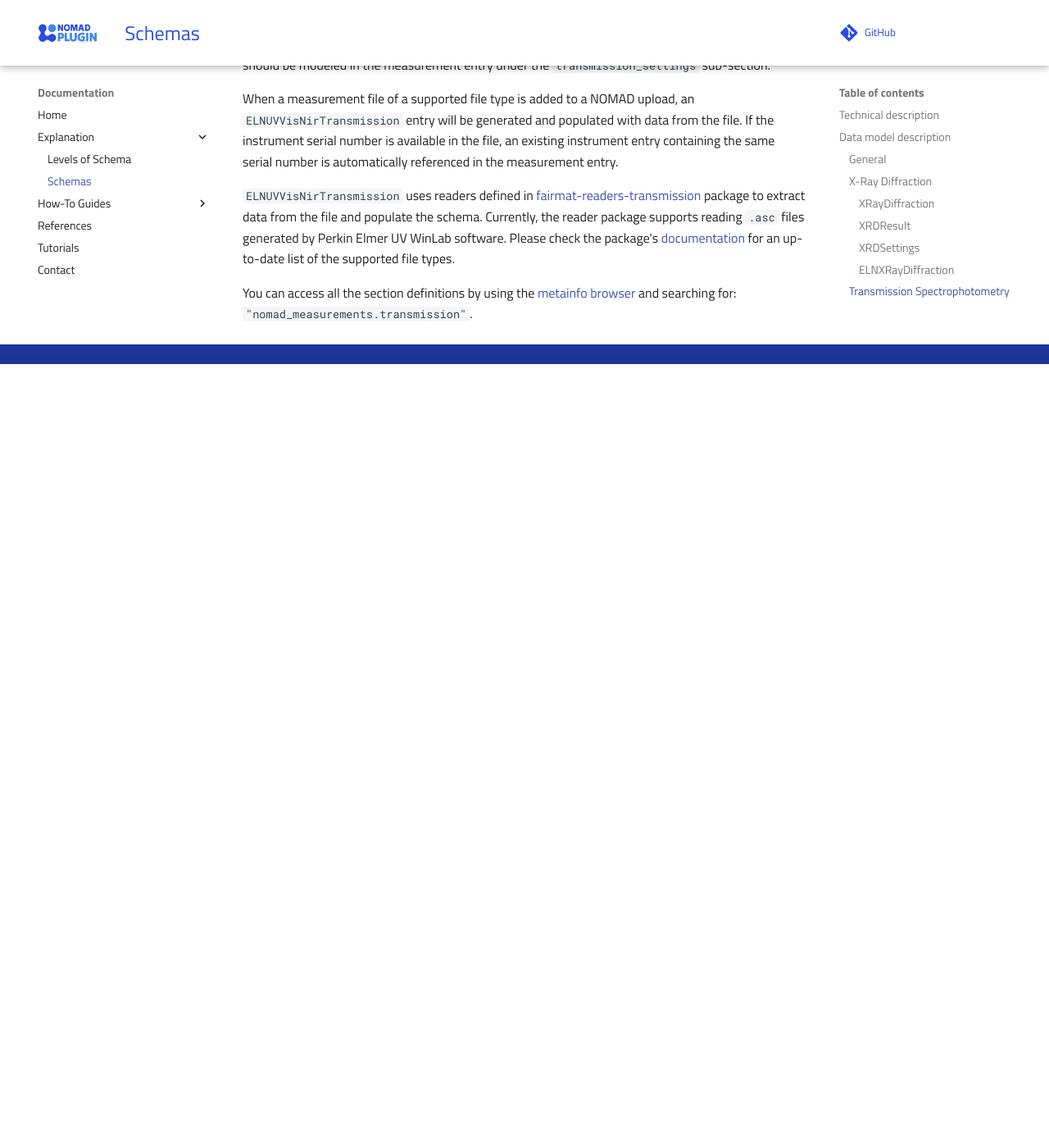
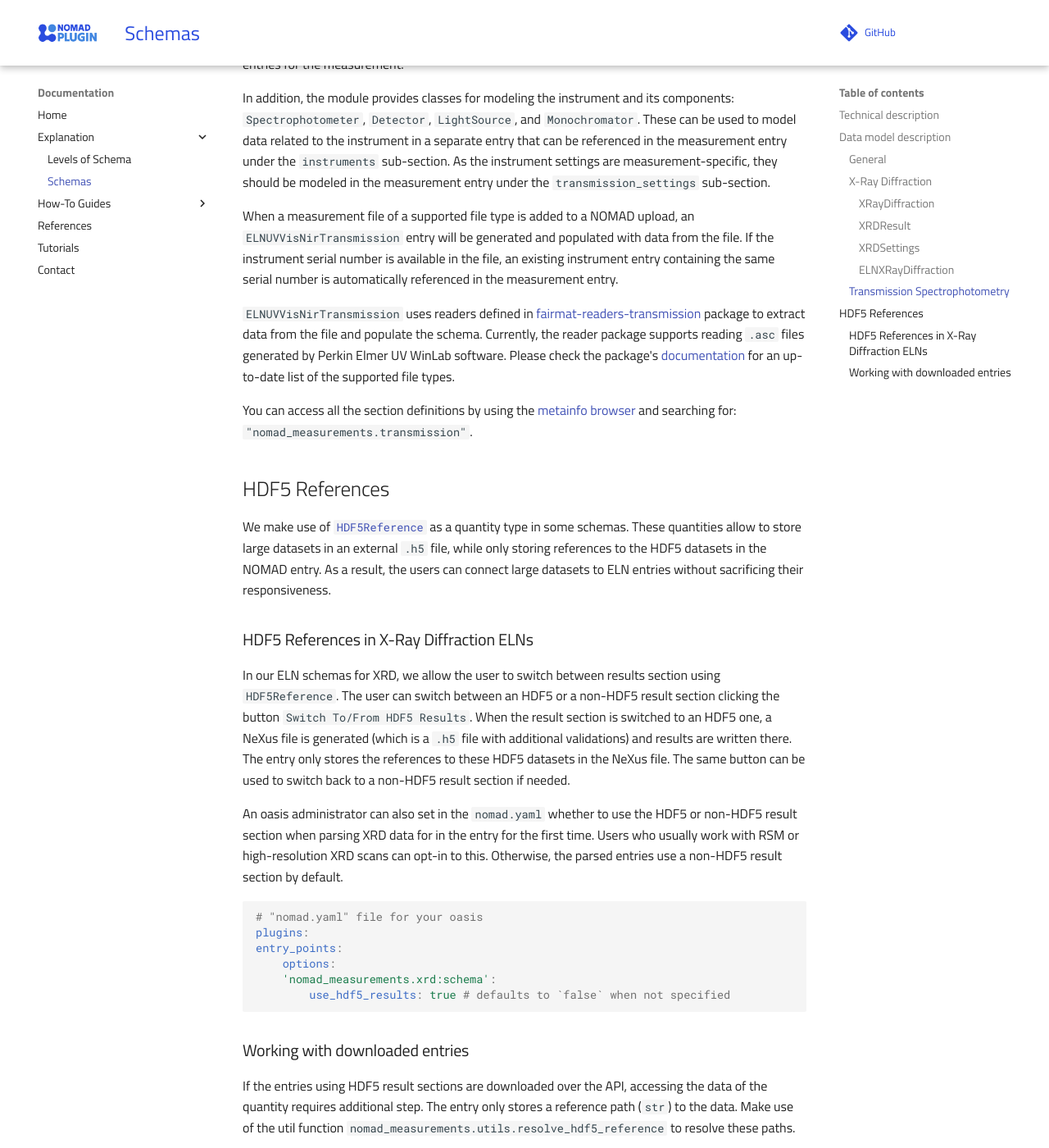
Before and after one commit to FAIRmat-NFDI/nomad-measurements, an MkDocs documentation site: the page built from docs/explanation/schemas.md, in a window 1280 px wide and 1400 px high, scrolled down 3377 px. Shown: the whole window at 82% size. Built offline with MkDocs 1.6.1 and Material for MkDocs 9.7.7, drawn with Linux system fonts in a browser that asks for light colours; comment, search, counter and statistics services are not loaded; before the commit the page ends 3821 px from its top, so only the background shows below that; some of the changed text lies outside the part shown.

Commit message:
Add docs

````diff
--- a/docs/explanation/schemas.md
+++ b/docs/explanation/schemas.md
@@ -21,7 +21,11 @@ nomad-measurements/
 │       ├── general.py
 │       ├── __init__.py
 │       ├── utils.py
-│       └── xrd
+│       ├── xrd
+│       |   ├── __init__.py
+│       |   ├── parser.py
+│       |   └── schema.py
+|       └── transmission
 │           ├── __init__.py
 │           ├── parser.py
 │           └── schema.py
@@ -114,6 +118,9 @@ being a 2D array. Together, these can be used to describe intensity values in a
 2D reciprocal space. The section also provides `generate_plots` method to generate
 2D surface plot for intensity-vs-two-theta-omega and intensity-vs-q-vectors.
 
+We also have HDF5 versions of these result sections that make use of `HDF5Reference` quantities: `XRDResult1DHDF5` and
+`XRDResultRSMHDF5`. More about them [here](#hdf5-references-in-x-ray-diffraction-elns).
+
 #### `XRDSettings`
 `nomad_measurements.xrd.schema.XRDSettings` section defines the settings related to the
 X-ray source. It composes `XRDTubeSource` section which describes tube material, current
@@ -174,3 +181,50 @@ for an up-to-date list of the supported file types.
 You can access all the section definitions by using the
 [metainfo browser](https://nomad-lab.eu/prod/v1/oasis/gui/analyze/metainfo/nomad_measurements)
 and searching for: `"nomad_measurements.transmission"`.
+
+
+## HDF5 References
+
+We make use of [`HDF5Reference`](https://nomad-lab.eu/prod/v1/docs/howto/customization/hdf5.html#hdf5reference) as a quantity type in some schemas. These quantities allow to store large datasets in an external `.h5` file, while only storing references to the HDF5 datasets in the NOMAD entry. As a result, the users can connect large datasets to ELN entries without sacrificing their responsiveness.
+
+### HDF5 References in X-Ray Diffraction ELNs
+
+In our ELN schemas for XRD, we allow the user to switch between results section using `HDF5Reference`. The user can switch between an HDF5 or a non-HDF5 result section clicking the button `Switch To/From HDF5 Results`. When the result section is switched to an HDF5 one, a NeXus file is generated (which is a `.h5` file with additional validations) and results are written there. The entry only stores the references to these HDF5 datasets in the NeXus file. The same button can be used to switch back to a non-HDF5 result section if needed.
+
+An oasis administrator can also set in the `nomad.yaml` whether to use the HDF5 or non-HDF5 result section when parsing XRD data for in the entry for the first time. Users who usually work with RSM or high-resolution XRD scans can opt-in to this. Otherwise, the parsed entries use a non-HDF5 result section by default.
+```yaml
+# "nomad.yaml" file for your oasis
+plugins:
+entry_points:
+    options:
+    'nomad_measurements.xrd:schema':
+        use_hdf5_results: true # defaults to `false` when not specified
+```
+
+### Working with downloaded entries
+
+If the entries using HDF5 result sections are downloaded over the API, accessing the data of the quantity requires additional step. The entry only stores a reference path (`str`) to the data. Make use of the util function `nomad_measurements.utils.resolve_hdf5_reference` to resolve these paths.
+
+```py
+from nomad.client import ArchiveQuery
+from nomad_measurements.utils import resolve_hdf5_reference
+
+aq = ArchiveQuery(
+    query={'entry_id:any': ['F-b8Bw-kpjKfq']},
+    url='http://nomad-lab.eu/prod/v1/oasis/api',
+)
+xrd = aq.download()[0].data
+
+print(xrd.results[0].intensity)
+print(xrd.results[0].two_theta)
+# "/uploads/<upload_id>/raw/xrd_example.nxs#/entry/experiment_result/intensity"
+# "/uploads/<upload_id>/raw/xrd_example.nxs#/entry/experiment_result/intensity"
+
+intensity, two_theta = resolve_hdf5_reference(
+    reference=[
+        xrd.results[0].intensity,
+        xrd.results[0].two_theta,
+    ],
+    archive=xrd,
+) # resolves the references and returns the XRD data
+```
````
